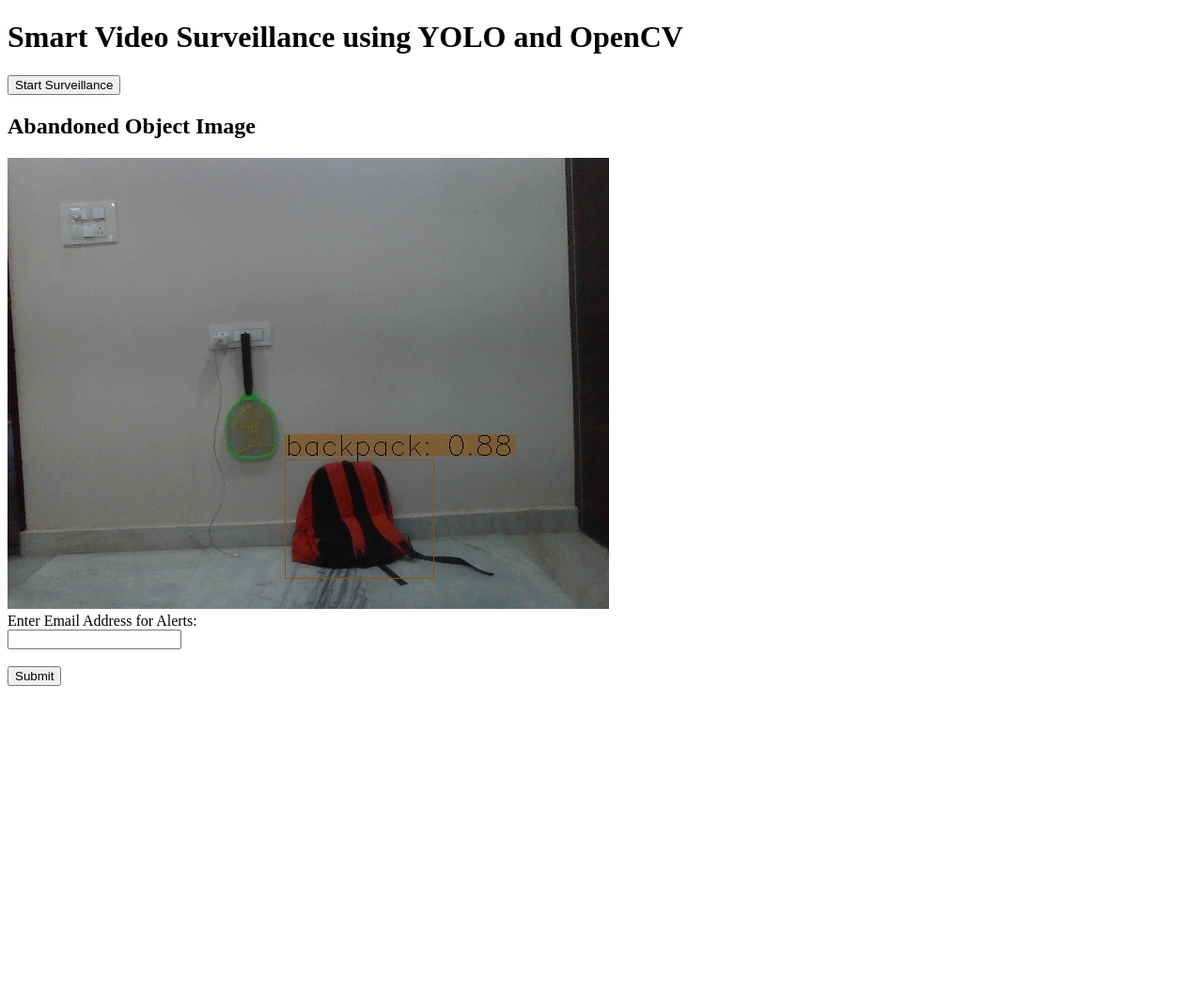
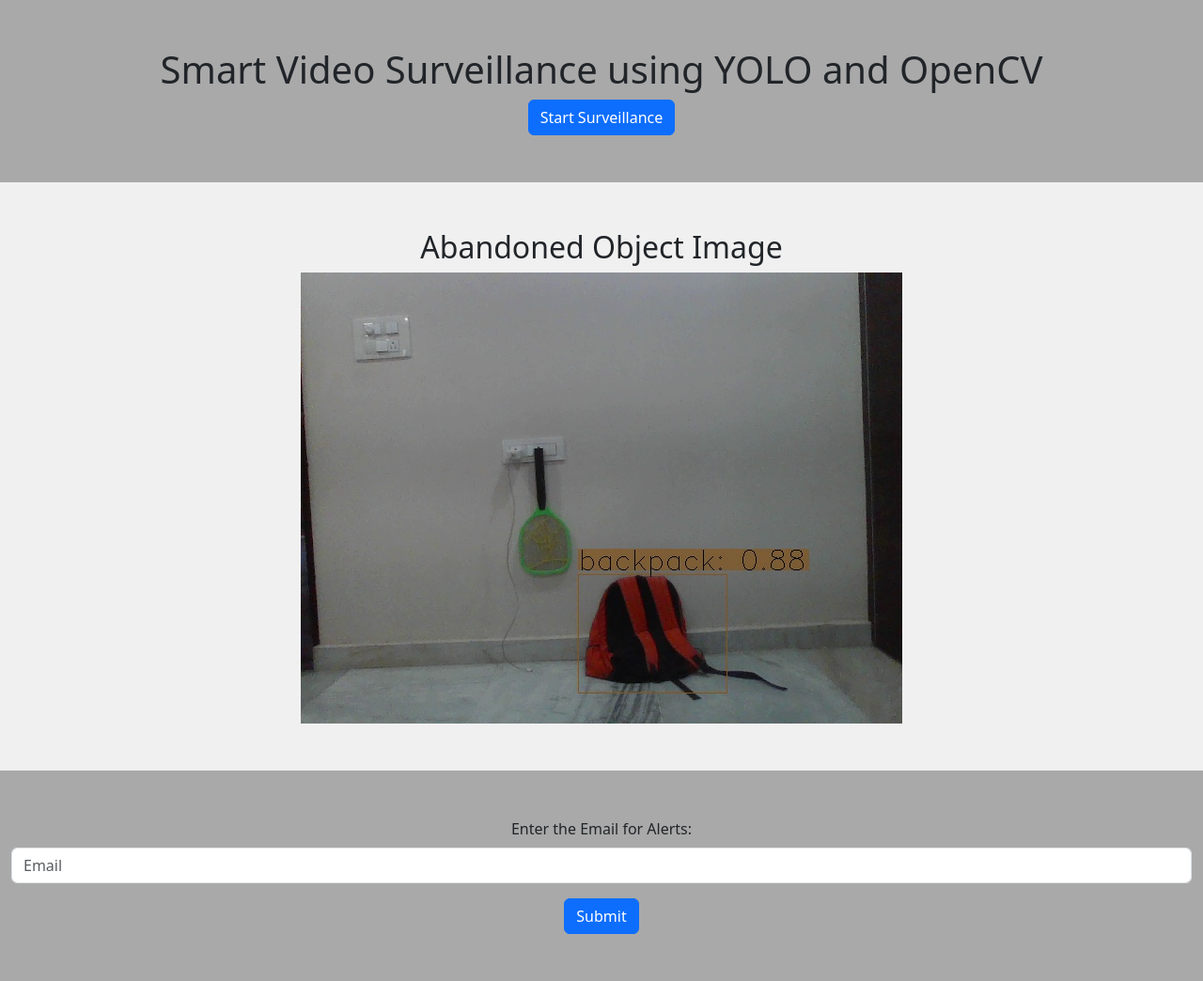
Before and after one commit to sricharanreddy11/abandoned-object-detection, a Flask app: page / in a window 1280 px wide. Shown: the whole page at 94% size. Before the commit the page ends 730 px from the top, so only its background shows below. Run offline with Flask 3, Linux system fonts and the light colour scheme.

Commit message:
changed webpage

```diff
--- a/templates/index.html
+++ b/templates/index.html
@@ -4,25 +4,57 @@
     <meta charset="UTF-8">
     <meta name="viewport" content="width=device-width, initial-scale=1.0">
     <title>Major Project</title>
+    <link href="https://cdn.jsdelivr.net/npm/bootstrap@5.3.3/dist/css/bootstrap.min.css" rel="stylesheet" integrity="sha384-QWTKZyjpPEjISv5WaRU9OFeRpok6YctnYmDr5pNlyT2bRjXh0JMhjY6hW+ALEwIH" crossorigin="anonymous">
+    <style>
+        .first-section {
+            background-color: #A9A9A9; /* Grey background color */
+            padding: 50px 0;
+            text-align: center;
+        }
+        .second-section {
+            background-color: #f0f0f0; /* White background color */
+            padding: 50px 0;
+            text-align: center;
+        }
+        .third-section {
+            background-color: #A9A9A9; /* Grey background color */
+            padding: 50px 0;
+            text-align: center;
+        }
+    </style>
 </head>
 <body>
-    <h1>Smart Video Surveillance using YOLO and OpenCV</h1>
+    <div class="container-fluid">
+        <!-- First Section: Title and Start Surveillance Button -->
+        <div class="row first-section">
+            <div class="col">
+                <h1>Smart Video Surveillance using YOLO and OpenCV</h1>
+                <form action="/trigger_window">
+                    <input type="submit" value="Start Surveillance" class="btn btn-primary">
+                </form>
+            </div>
+        </div>
 
-    <!-- Button to trigger the Python window -->
-    <form action="/trigger_window">
-        <input type="submit" value="Start Surveillance">
-    </form>
+        <!-- Second Section: Abandoned Bag Image -->
+        <div class="row second-section">
+            <div class="col">
+                <h2>Abandoned Object Image</h2>
+                {% if image %}
+                <img src="{{ image }}" alt="Abandoned Object" class="img-fluid">
+                {% endif %}
+            </div>
+        </div>
 
-    <!-- Display abandoned object image -->
-    {% if image %}
-    <h2>Abandoned Object Image</h2>
-    <img src="{{ image }}" alt="Abandoned Object">
-    {% endif %}
-
-     <form action="/submit" method="POST">
-        <label for="email">Enter Email Address for Alerts:</label><br>
-        <input type="email" id="email" name="email" required><br><br>
-        <input type="submit" value="Submit">
-    </form>
+        <!-- Third Section: Email Form -->
+        <div class="row third-section">
+            <div class="col">
+                <form action="/submit" method="POST">
+                    <label for="email" class="form-label">Enter the Email for Alerts:</label>
+                    <input type="email" id="email" name="email" required class="form-control mb-3" placeholder="Email">
+                    <button type="submit" class="btn btn-primary">Submit</button>
+                </form>
+            </div>
+        </div>
+    </div>
 </body>
 </html>
```
